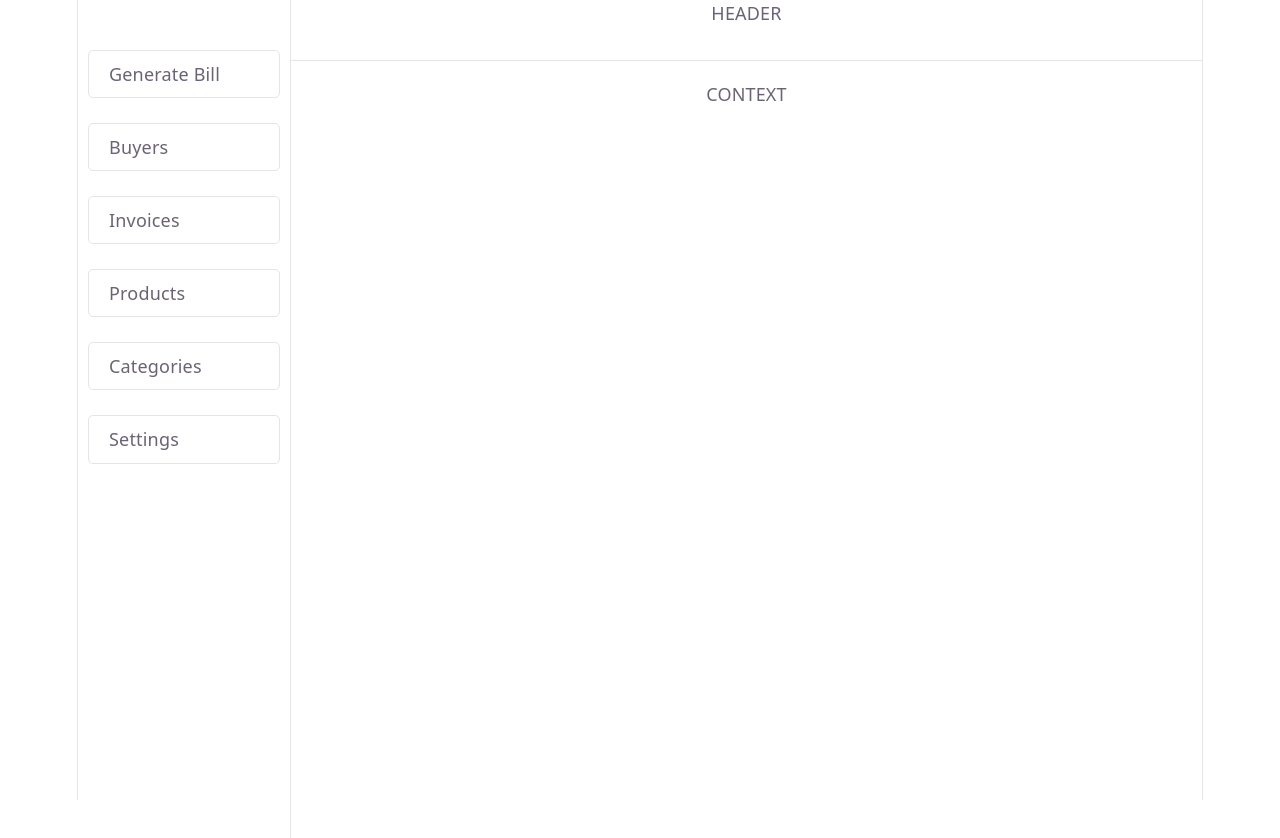
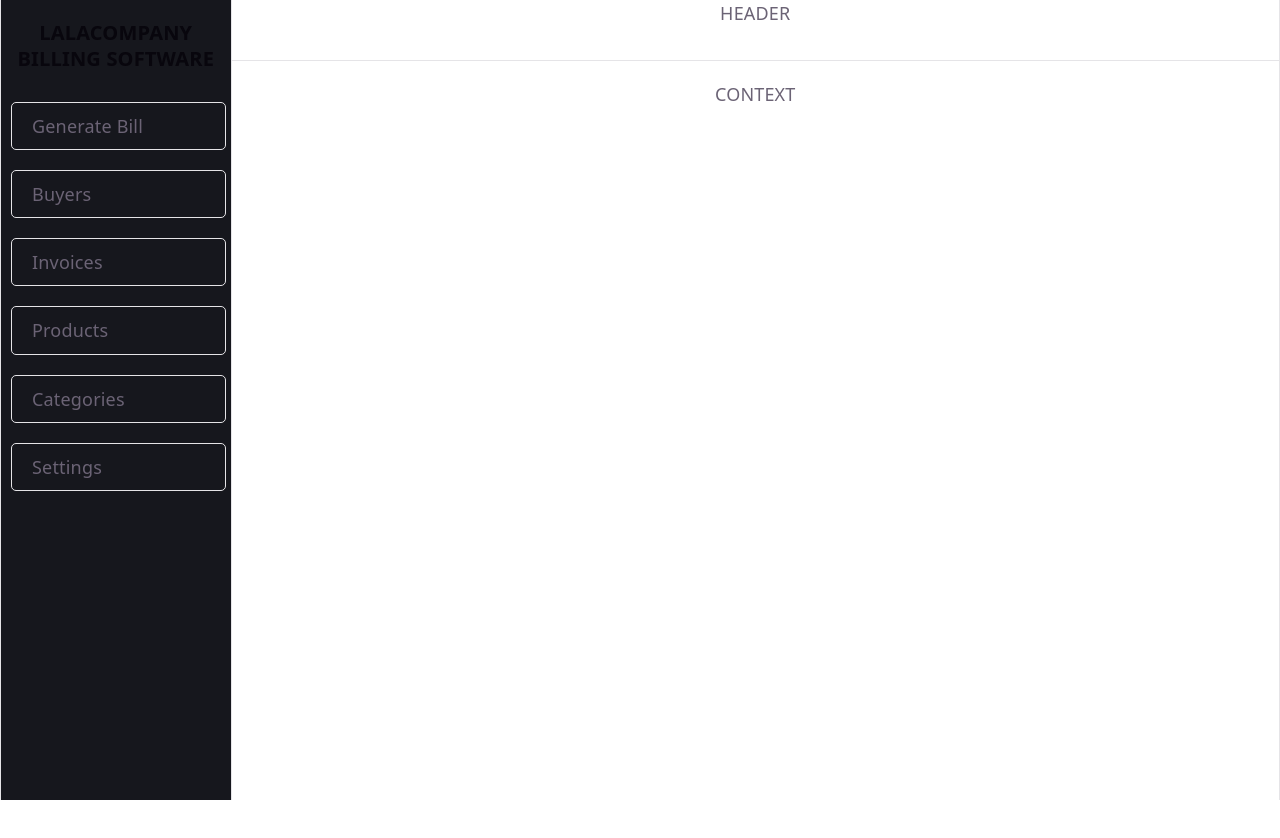
Before and after one commit to shaurya-cgi/LalaCompanyFrontend, a React (Vite) app: page / in a window 1280 px wide. After the commit the page ends 800 px from the top, so only its background shows below. Built offline with nearby package versions, Linux system fonts and the light colour scheme.

Commit message:
add Sidebar component

```diff
--- a/src/components/Sidebar.css
+++ b/src/components/Sidebar.css
@@ -1,12 +1,11 @@
 .sidebar{
-    padding-top: 40px;
     display: flex;
     flex-direction: column;
     align-items: flex-start;
     justify-content: flex-start;
-    width: 240px;
+    width: 280px;
     height: 100%;
-    background-color: var(--bg);
+    background-color: #16171d;
     border-right: 1px solid var(--border);
 }
 
@@ -14,16 +13,27 @@
     display: flex;
     align-items: center;
     padding: 10px 20px;
-    width: 150px;
+    width: 100%;
     border-radius: 5px;
     color: var(--text);
     text-decoration: none;
     border: 1px solid var(--border);
-    margin: 10px 10px 10px 10px;
+    margin: 10px;
 }
 
 .sidebar-menu{
     display: flex;
     flex-direction: column;
-    gap: 5px;
 }
+.sidebar-header{
+    font-size: 20px;
+    font-weight: 600;
+    color: var(--text-h);
+    margin: 10px 10px 10px 10px;
+    padding: 10px 0;
+}
+
+.sidebar-menu .sidebarbutton:hover{
+    background-color: var(--border);
+    cursor: pointer;
+}
--- a/src/components/Sidebar.jsx
+++ b/src/components/Sidebar.jsx
@@ -5,7 +5,7 @@ export default function Sidebar() {
   return (
     <div className='sidebar'>
         <div className='sidebar-header'>
-
+            LALACOMPANY BILLING SOFTWARE
         </div>
         <div className='sidebar-menu'>
             <div className='sidebarbutton'>Generate Bill</div>
--- a/src/index.css
+++ b/src/index.css
@@ -34,7 +34,7 @@
   :root {
     --text: #9ca3af;
     --text-h: #f3f4f6;
-    --bg: #16171d;
+    --bg: #ffffff;
     --border: #2e303a;
     --code-bg: #1f2028;
     --accent: #c084fc;
@@ -55,7 +55,6 @@ body {
 }
 
 #root {
-  width: 1126px;
   max-width: 100%;
   margin: 0 auto;
   text-align: center;
```
